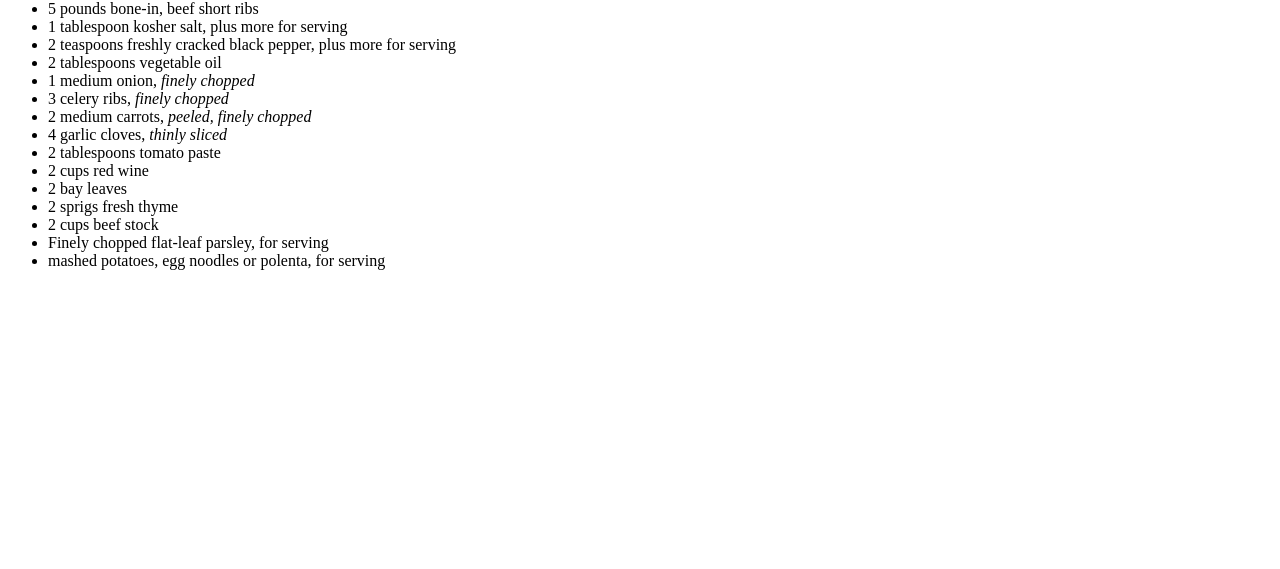
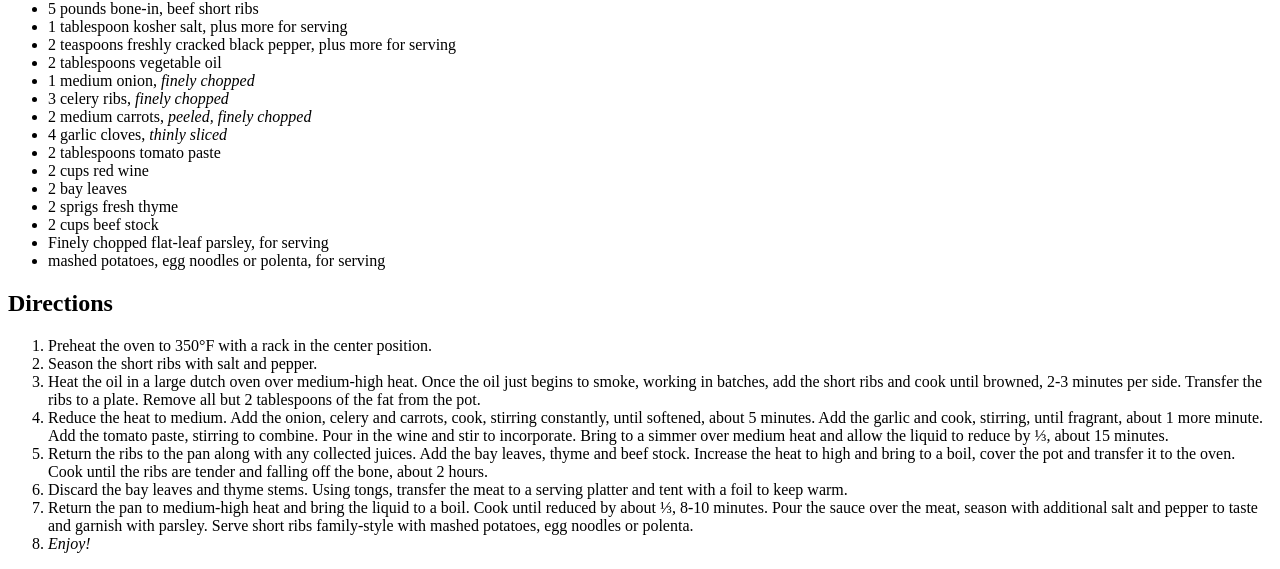
Before and after one commit to harleymeh/odin-recipes, a plain HTML site: page recipes/winebraisedshortribs.html in a window 1280 px wide. Shown: the part 373-942 px from the top of the page. Before the commit the page ends 800 px from the top, so only its background shows below. Drawn offline with Linux system fonts and the light colour scheme.

Commit message:
Add ordered list for directions

```diff
--- a/recipes/winebraisedshortribs.html
+++ b/recipes/winebraisedshortribs.html
@@ -33,4 +33,15 @@
             <li>Finely chopped flat-leaf parsley, for serving</li>
             <li>mashed potatoes, egg noodles or polenta, for serving</li>
         </ul>
+    <h2>Directions</h2>
+        <ol>
+            <li>Preheat the oven to 350°F with a rack in the center position.</li>
+            <li>Season the short ribs with salt and pepper.</li>
+            <li>Heat the oil in a large dutch oven over medium-high heat. Once the oil just begins to smoke, working in batches, add the short ribs and cook until browned, 2-3 minutes per side. Transfer the ribs to a plate. Remove all but 2 tablespoons of the fat from the pot.</li>
+            <li>Reduce the heat to medium. Add the onion, celery and carrots, cook, stirring constantly, until softened, about 5 minutes. Add the garlic and cook, stirring, until fragrant, about 1 more minute. Add the tomato paste, stirring to combine. Pour in the wine and stir to incorporate. Bring to a simmer over medium heat and allow the liquid to reduce by ⅓, about 15 minutes.</li>
+            <li>Return the ribs to the pan along with any collected juices. Add the bay leaves, thyme and beef stock. Increase the heat to high and bring to a boil, cover the pot and transfer it to the oven. Cook until the ribs are tender and falling off the bone, about 2 hours.</li>
+            <li>Discard the bay leaves and thyme stems. Using tongs, transfer the meat to a serving platter and tent with a foil to keep warm.</li>
+            <li>Return the pan to medium-high heat and bring the liquid to a boil. Cook until reduced by about ⅓, 8-10 minutes. Pour the sauce over the meat, season with additional salt and pepper to taste and garnish with parsley. Serve short ribs family-style with mashed potatoes, egg noodles or polenta.</li>
+            <li><em>Enjoy!</em></li>
+        </ol>
 </body>
```
